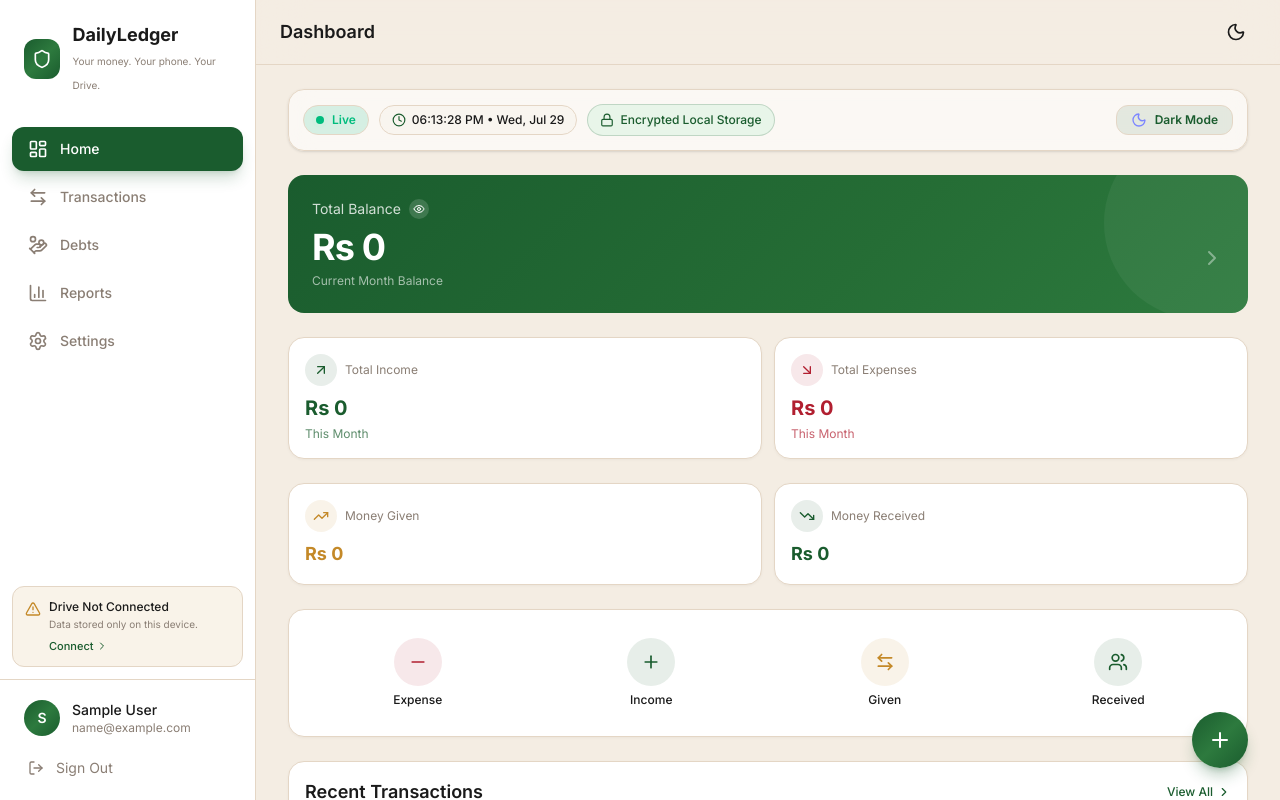
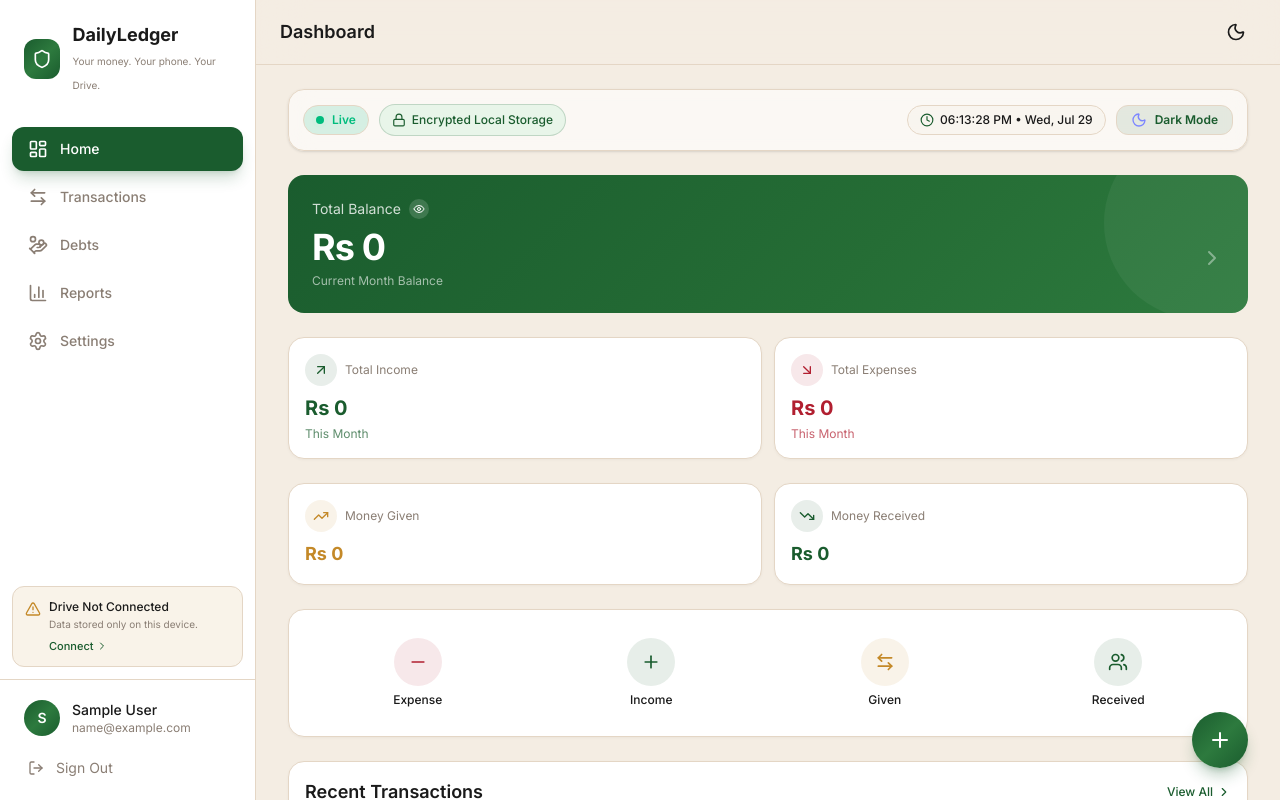
Before and after one commit to waqaszahoor2/Daily-Ledger, a Next.js app: page /dashboard in a window 1280 px wide. Shown: the top 800 px of the page. Built offline with nearby package versions, Linux system fonts and the light colour scheme; sample sign-in values are in the browser's storage.

Commit message:
Move live timestamp badge to right side of dashboard header

```diff
--- a/app/dashboard/page.tsx
+++ b/app/dashboard/page.tsx
@@ -80,6 +80,13 @@ export default function DashboardPage() {
             Live
           </div>
 
+          {/* Encrypted Local Storage Badge */}
+          <span className="badge-encrypted">
+            <Lock className="w-3.5 h-3.5" /> Encrypted Local Storage
+          </span>
+        </div>
+
+        <div className="flex items-center gap-2.5 flex-wrap">
           {/* Live Device Timestamp */}
           {currentTime && (
             <div className="inline-flex items-center gap-1.5 px-3 py-1.5 rounded-full text-xs font-medium text-foreground bg-surface-hover/80 border border-border">
@@ -87,12 +94,6 @@ export default function DashboardPage() {
               <span>{currentTime}</span>
             </div>
           )}
-
-          {/* Encrypted Local Storage Badge */}
-          <span className="badge-encrypted">
-            <Lock className="w-3.5 h-3.5" /> Encrypted Local Storage
-          </span>
-        </div>
 
           {/* Dark/Light Mode Switcher */}
           <button
@@ -110,6 +111,7 @@ export default function DashboardPage() {
               </>
             )}
           </button>
+        </div>
       </motion.div>
 
       {/* Balance Card */}
```
Lines whose indentation alone changed are shown as unchanged.
